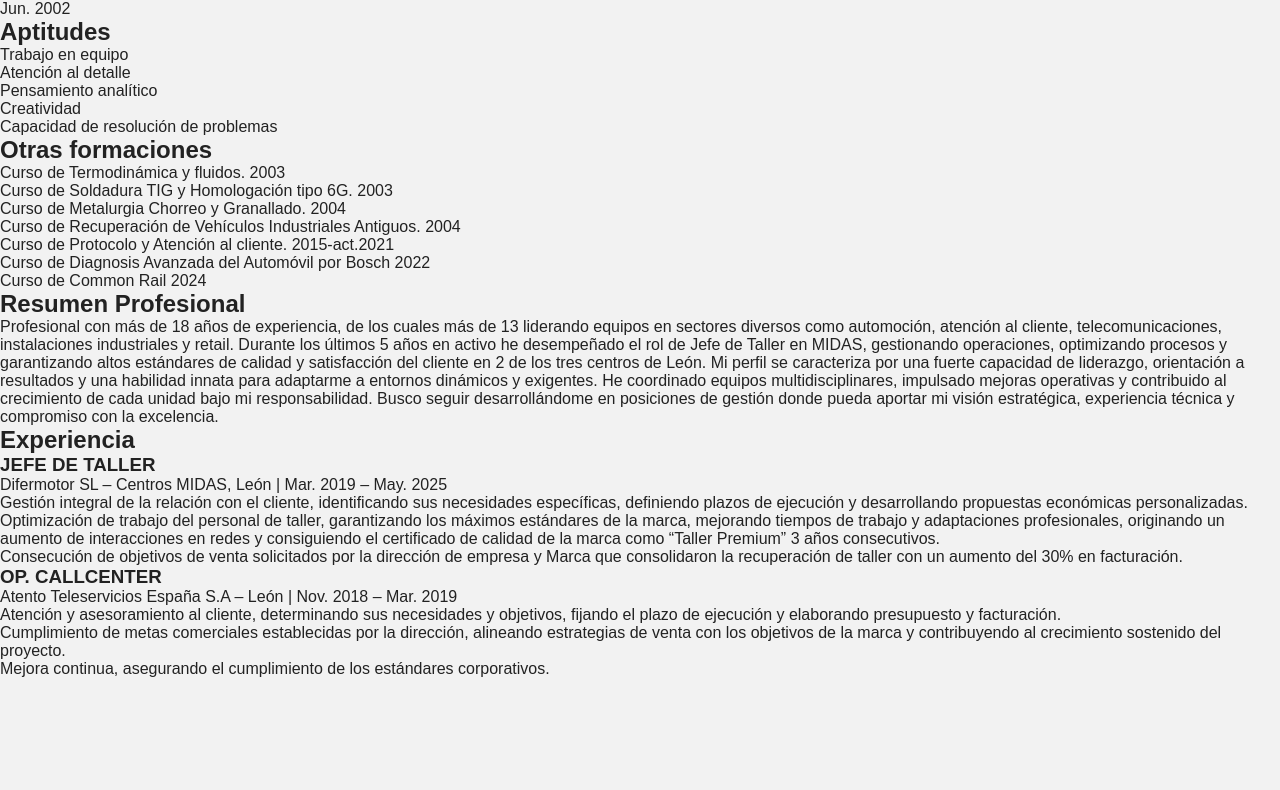
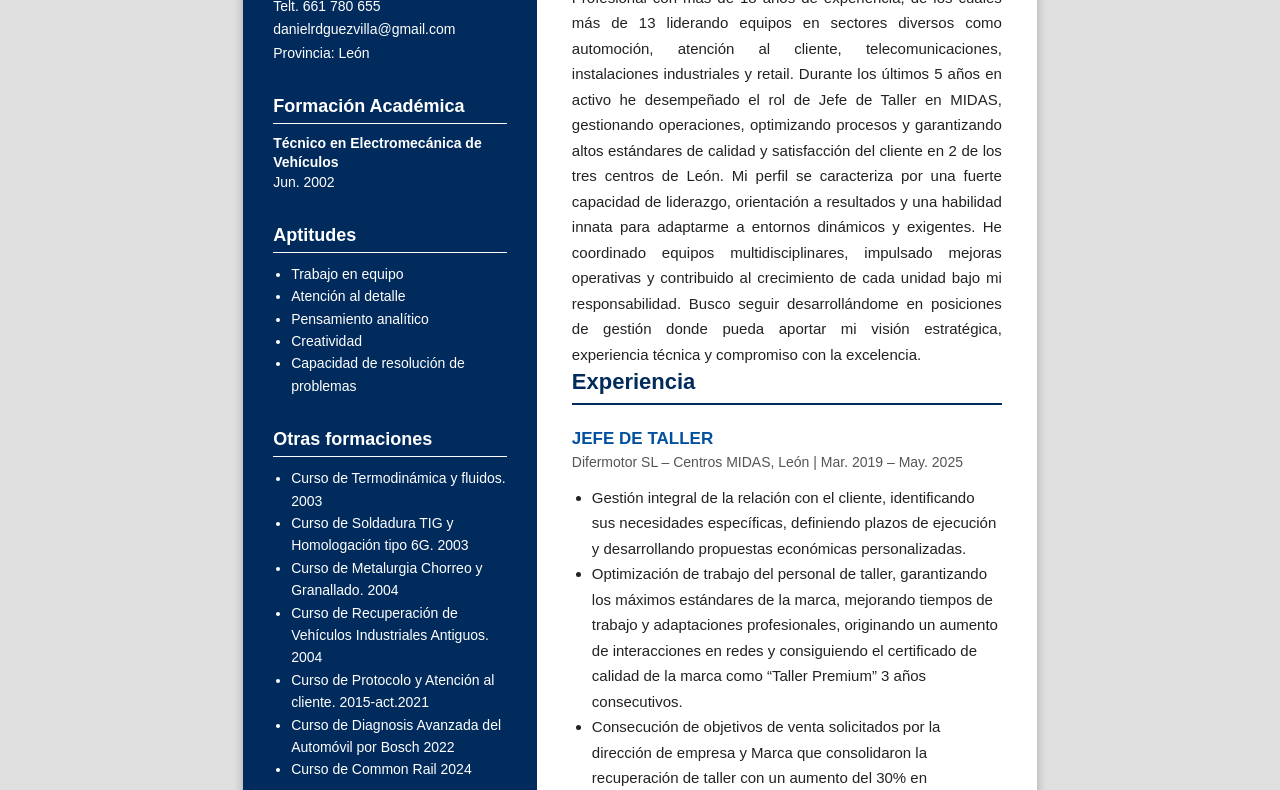
Before and after one commit to xiaomidanny/Daniel, a plain HTML site: page index.html in a window 1280 px wide. Shown: the part 128-918 px from the top of the page. Before the commit the page ends 806 px from the top, so only its background shows below. Drawn offline with Linux system fonts and the light colour scheme.

Commit message:
styles.css

```diff
--- a/styles.css
+++ b/styles.css
@@ -1,93 +1,93 @@
-/* RESET BÁSICO */
+/* ----------  RESET  ---------- */
 * {
   margin: 0;
   padding: 0;
   box-sizing: border-box;
 }
-
 body {
-  font-family: Arial, sans-serif;
-  background: #f2f2f2;
+  font: 14px/1.4 Arial, Helvetica, sans-serif;
+  background: #e0e0e0;
   color: #222;
 }
-
-.cv {
+.cv-wrapper {
   display: flex;
-  max-width: 1000px;
-  margin: 40px auto;
+  width: 210mm;          /* ancho A4 */
+  min-height: 297mm;
+  margin: 20px auto;
   background: #fff;
-  box-shadow: 0 0 12px rgba(0,0,0,0.15);
+  box-shadow: 0 0 10px rgba(0, 0, 0, .25);
 }
 
-/* COLUMNA IZQUIERDA */
-.left {
-  width: 35%;
+/* ----------  COLUMNA IZQUIERDA  ---------- */
+.col-left {
+  width: 37%;
   background: #002b5c;
   color: #fff;
-  padding: 30px 25px;
+  padding: 40px 30px;
 }
-
-.left h1 {
+.col-left .nombre {
   font-size: 24px;
-  margin-bottom: 10px;
-  line-height: 1.2;
+  margin-bottom: 12px;
+  line-height: 1.1;
 }
-
-.left .contact {
+.col-left .contacto {
+  margin-bottom: 30px;
   font-size: 14px;
-  margin-bottom: 6px;
 }
-
-.left h2 {
-  margin-top: 30px;
+.col-left .contacto p {
+  margin: 4px 0;
+}
+.col-left .seccion {
+  margin-bottom: 30px;
+}
+.col-left h2 {
   font-size: 18px;
   border-bottom: 1px solid #fff;
-  padding-bottom: 5px;
+  padding-bottom: 4px;
   margin-bottom: 10px;
 }
-
-.left ul {
-  padding-left: 20px;
+.col-left ul {
+  padding-left: 18px;
   font-size: 14px;
   line-height: 1.6;
 }
 
-/* COLUMNA DERECHA */
-.right {
-  width: 65%;
-  padding: 30px 35px;
+/* ----------  COLUMNA DERECHA  ---------- */
+.col-right {
+  width: 63%;
+  padding: 40px 35px;
 }
-
-.right h2 {
+.col-right h2 {
+  font-size: 22px;
   color: #002b5c;
-  font-size: 22px;
   border-bottom: 2px solid #002b5c;
-  padding-bottom: 6px;
+  padding-bottom: 5px;
   margin-bottom: 15px;
-  margin-top: 0;
 }
-
-.right h3 {
-  margin-top: 25px;
+.col-right h3 {
   font-size: 17px;
   color: #00509e;
+  margin-top: 22px;
 }
-
-.right .sub {
+.col-right .fecha {
   font-size: 14px;
   color: #555;
   margin-bottom: 10px;
 }
-
-.right ul {
+.col-right ul {
   padding-left: 20px;
   font-size: 15px;
-  line-height: 1.6;
+  line-height: 1.7;
   margin-bottom: 20px;
 }
-
-.right p {
+.col-right p {
   text-align: justify;
   font-size: 15px;
-  line-height: 1.6;
+  line-height: 1.7;
 }
+
+/* ----------  IMPRESIÓN  ---------- */
+@media print {
+  body { background: #fff; }
+  .cv-wrapper { box-shadow: none; margin: 0; }
+}
```
